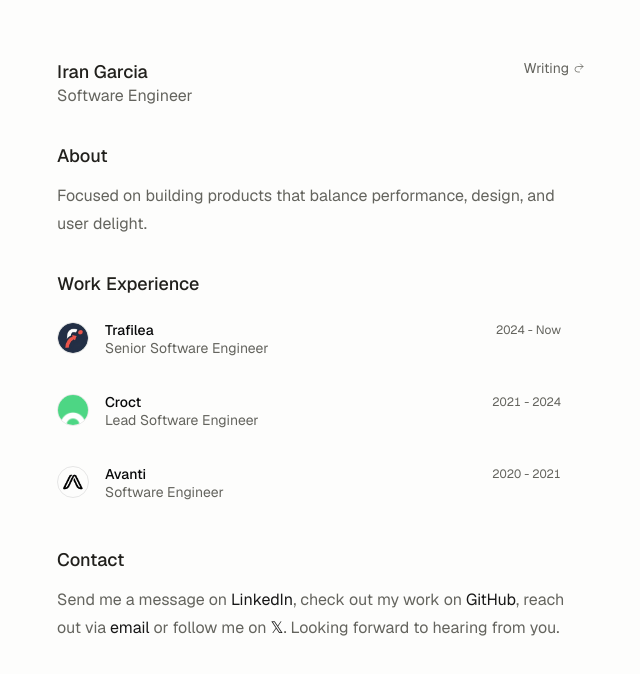
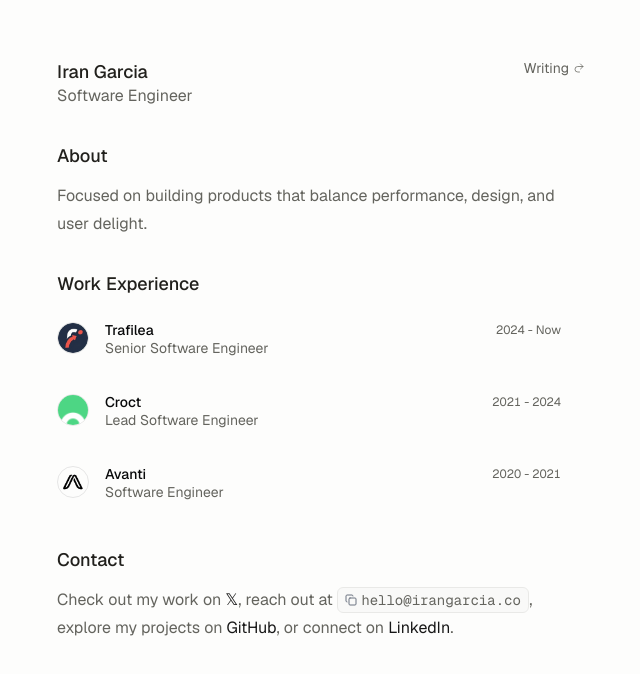
Before and after one commit to irangarcia/website, a Next.js app: page / in a window 1280 px wide. Shown: the top 674 px of the page, without its empty margins (319-959 px from the left). Built offline with nearby package versions, Linux system fonts and the light colour scheme.

Commit message:
Add inline copy code

```diff
--- a/src/app/page.tsx
+++ b/src/app/page.tsx
@@ -5,6 +5,7 @@
 import Markdown from "react-markdown";
 import Link from "next/link";
 import { Redo2 } from "lucide-react";
+import { InlineCopyCode } from "@/components/inline-copy-code";
 
 const BLUR_FADE_DELAY = 0.04;
 
@@ -76,7 +77,7 @@
             <div className="space-y-3">
               <h2 className="text-md font-medium">Contact</h2>
               <p className="prose text-pretty font-sans text-md text-muted-foreground">
-                Send me a message on <a href="https://linkedin.com/in/garcia-iran" target="_blank" className="text-primary hover:underline not-prose">LinkedIn</a>, check out my work on <a href="https://github.com/irangarcia" target="_blank" className="text-primary hover:underline not-prose">GitHub</a>, reach out via <a href="mailto:hello@irangarcia.co" className="text-primary hover:underline not-prose">email</a> or follow me on <a href="https://x.com/irangarci4" target="_blank" className="text-primary hover:underline not-prose">𝕏</a>.  Looking forward to hearing from you.
+                Check out my work on <a href="https://x.com/irangarci4" target="_blank" className="text-primary hover:underline not-prose">𝕏</a>, reach out at <InlineCopyCode>hello@irangarcia.co</InlineCopyCode>, explore my projects on <a href="https://github.com/irangarcia" target="_blank" className="text-primary hover:underline not-prose">GitHub</a>, or connect on <a href="https://linkedin.com/in/garcia-iran" target="_blank" className="text-primary hover:underline not-prose">LinkedIn</a>.
               </p>
             </div>
           </BlurFade>
--- /dev/null
+++ b/src/components/inline-copy-code.tsx
@@ -0,0 +1,42 @@
+"use client";
+
+import { FunctionComponent, useState } from "react";
+import { Check, Copy } from "lucide-react";
+
+type InlineCopyCodeProps = {
+  children: string;
+}
+
+export const InlineCopyCode: FunctionComponent<InlineCopyCodeProps> = ({
+  children
+}) => {
+  const [isCopied, setIsCopied] = useState(false);
+
+  const handleCopy = () => {
+    navigator.clipboard.writeText(children);
+
+    setIsCopied(true);
+
+    setTimeout(() => setIsCopied(false), 3000);
+  };
+
+  return (
+    <button
+      className="inline-flex cursor-pointer relative"
+      onClick={handleCopy}
+      aria-label={isCopied ? "Copied to clipboard" : "Copy to clipboard"}
+    >
+      <code className="inline-flex place-items-baseline gap-1">
+        <div className="self-center relative size-3 overflow-hidden">
+          <span className={`absolute flex items-center font-medium text-green-600 transition-transform duration-300 ease-out -translate-y-full ${isCopied && "translate-y-0"}`}>
+            <Check className="text-green-500" size={14} />
+          </span>
+          <Copy className={`text-gray-500 size-3 transition duration-300 ease-out ${isCopied && "translate-y-full"}`}  />
+        </div>
+        <span className="text-sm">
+          {children}
+        </span>
+      </code>
+    </button>
+  );
+};
```
